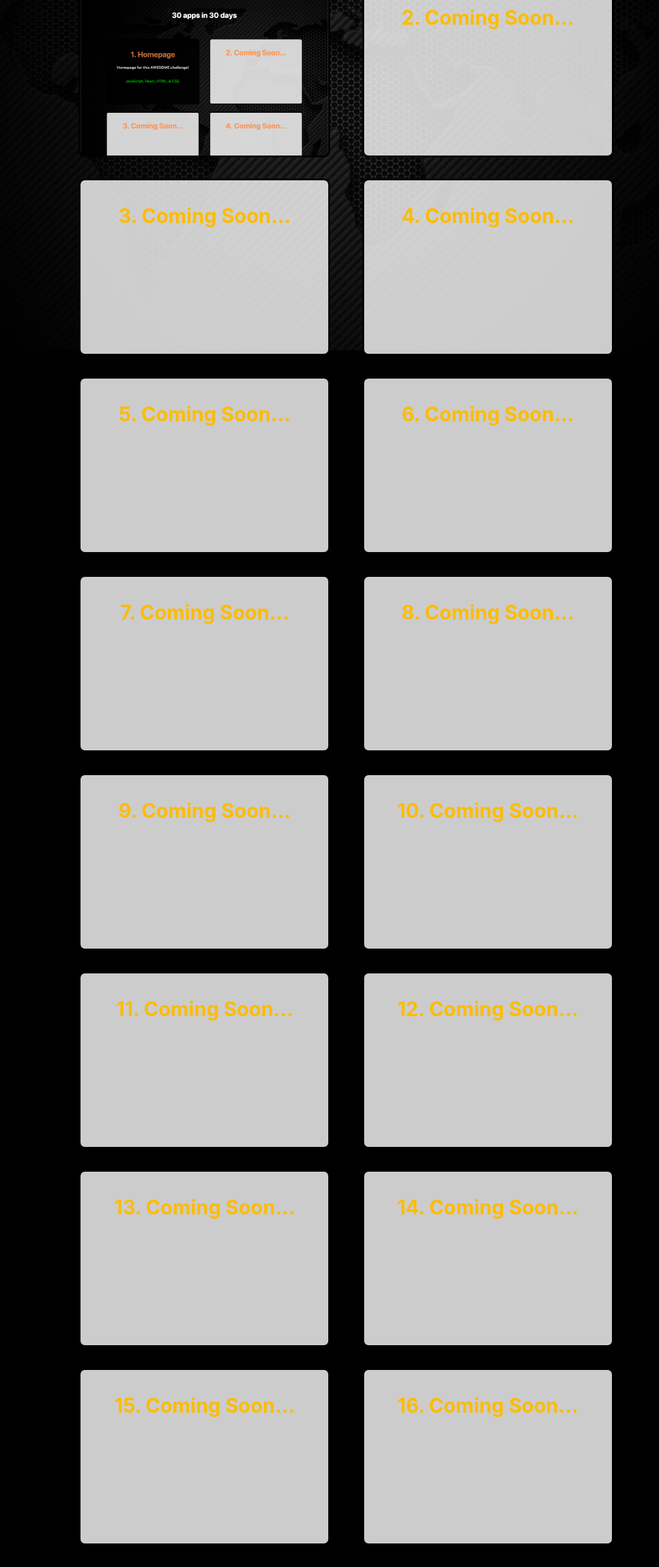
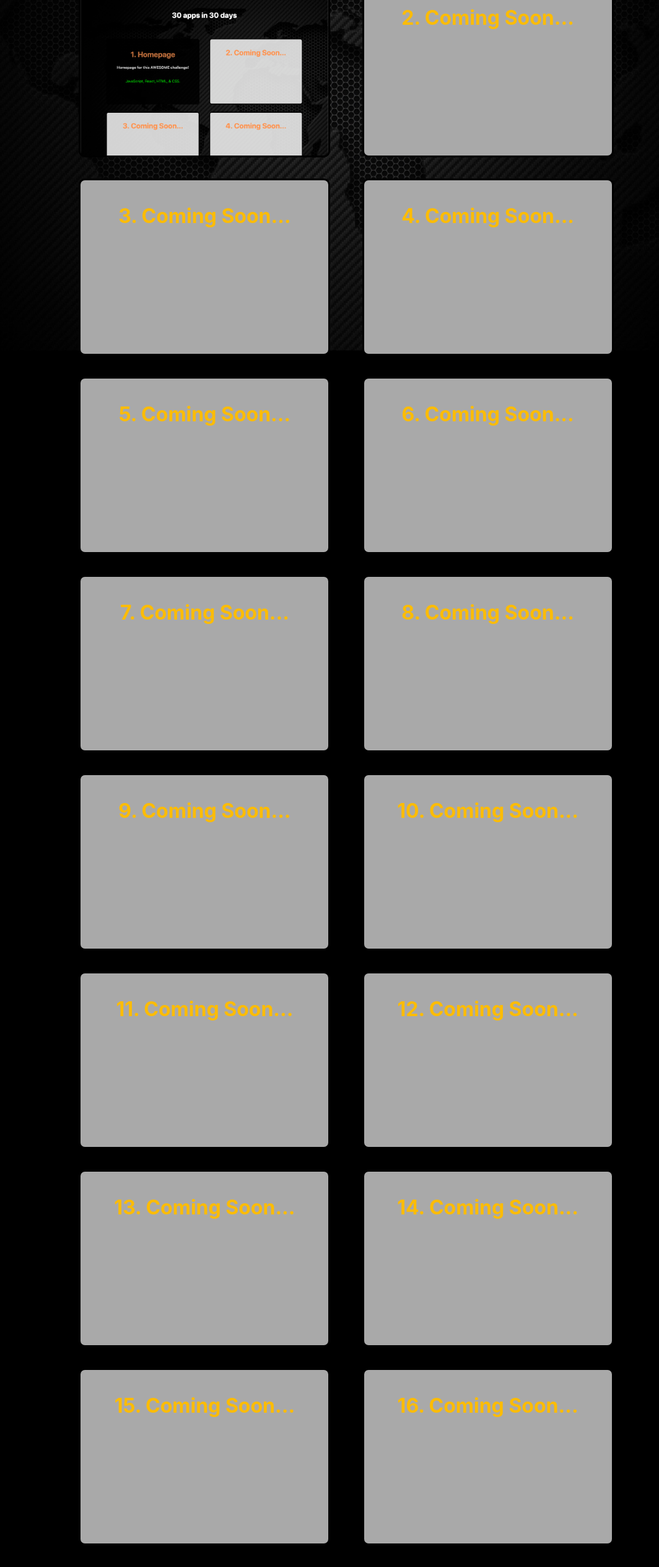
Before and after one commit to Ibrahim-Mohamed1/30-Apps-in-30-Days, a React (Create React App) app: page / in a window 1280 px wide. Shown: the part 234-2763 px from the top of the page at 62% size, without its empty margins (81-1145 px from the left). Built offline with nearby package versions, Linux system fonts and the light colour scheme.

Commit message:
card backgrounds changed

```diff
--- a/src/App.css
+++ b/src/App.css
@@ -115,90 +115,119 @@ body{
   }
   .project2{
     background-image: url();
+    background-color: darkgray;
   }
   .project3{
     background-image: url();
+    background-color: darkgray;
   }
   .project4{
     background-image: url();
+    background-color: darkgray;
   }
   .project5{
     background-image: url();
+    background-color: darkgray;
   }
   .project6{
     background-image: url();
+    background-color: darkgray;
   }
   .project7{
     background-image: url();
+    background-color: darkgray;
   }
   .project8{
     background-image: url();
+    background-color: darkgray;
   }
   .project9{
     background-image: url();
+    background-color: darkgray;
   }
   .project10{
     background-image: url();
+    background-color: darkgray;
   }
   .project11{
     background-image: url();
+    background-color: darkgray;
   }
   .project12{
     background-image: url();
+    background-color: darkgray;
   }
   .project13{
     background-image: url();
+    background-color: darkgray;
   }
   .project14{
     background-image: url();
+    background-color: darkgray;
   }
   .project15{
     background-image: url();
+    background-color: darkgray;
   }
   .project16{
     background-image: url();
+    background-color: darkgray;
   }
   .project17{
     background-image: url();
+    background-color: darkgray;
   }
   .project18{
     background-image: url();
+    background-color: darkgray;
   }
   .project19{
     background-image: url();
+    background-color: darkgray;
   }
   .project20{
     background-image: url();
+    background-color: darkgray;
   }
   .project21{
     background-image: url();
+    background-color: darkgray;
   }
   .project22{
     background-image: url();
+    background-color: darkgray;
   }
   .project23{
     background-image: url();
+    background-color: darkgray;
   }
   .project24{
     background-image: url();
+    background-color: darkgray;
   }
   .project25{
     background-image: url();
+    background-color: darkgray;
   }
   .project26{
     background-image: url();
+    background-color: darkgray;
   }
   .project27{
     background-image: url();
+    background-color: darkgray;
   }
   .project28{
     background-image: url();
+    background-color: darkgray;
   }
   .project29{
     background-image: url();
+    background-color: darkgray;
   }
   .project30{
     background-image: url();
+    background-color: darkgray;
   }
 
   @media (max-width: 1260px){
```
